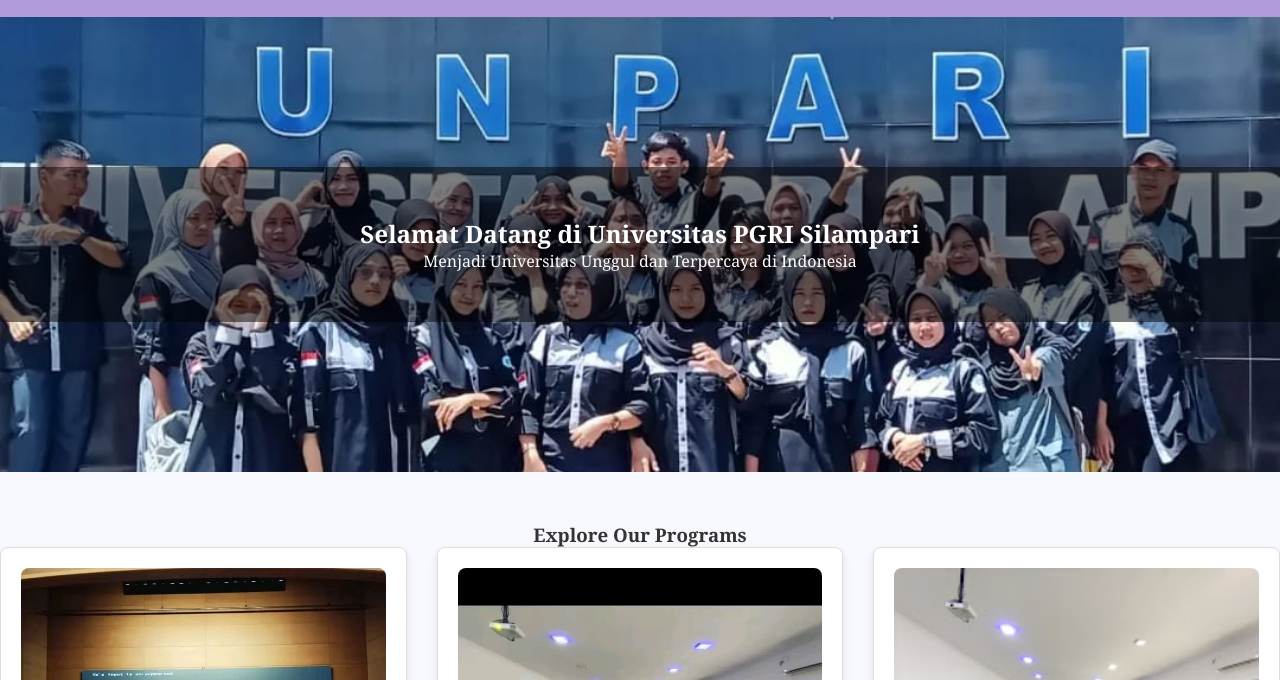
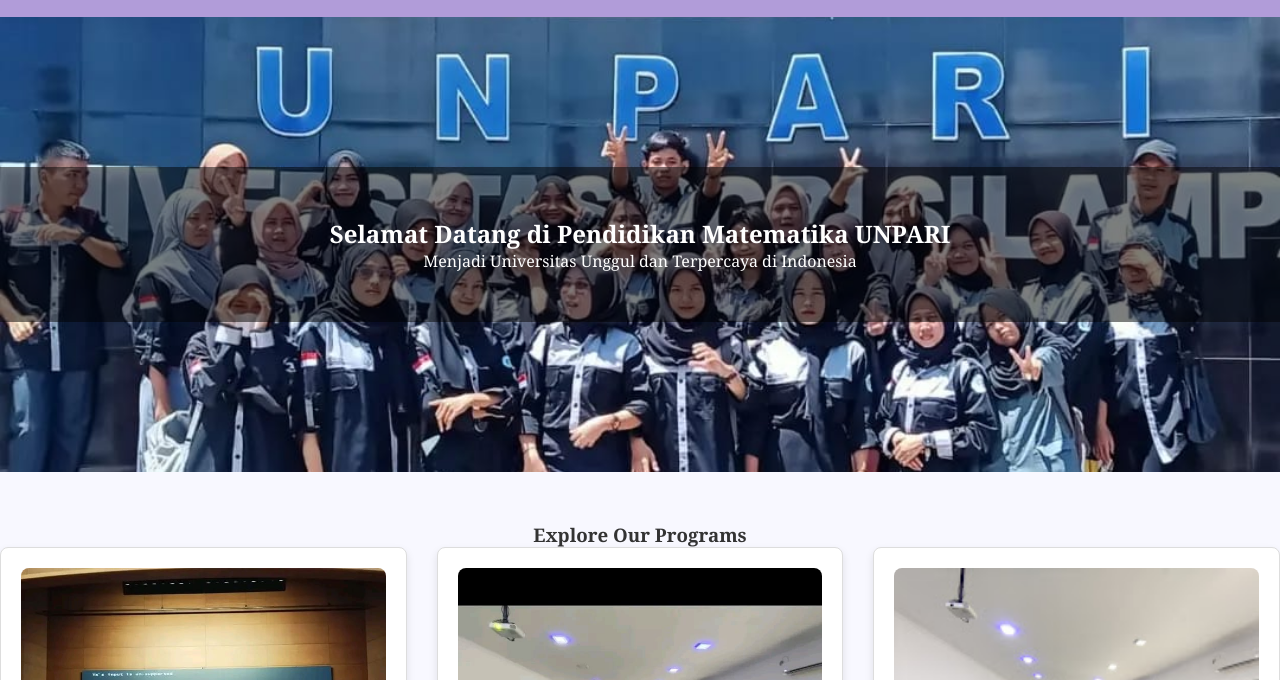
Before and after one commit to WULAN9788/Marketmath_unpari, a plain HTML site: page index.html in a window 1280 px wide. Shown: the part 120-800 px from the top of the page. Drawn offline with Linux system fonts and the light colour scheme.

Commit message:
Update index.html
Signed-off-by: WULAN9788 <km7sdn46lubuklinggau@gmail.com>

```diff
--- a/index.html
+++ b/index.html
@@ -257,7 +257,7 @@
 
     <section id="hero">
         <div class="hero-container">
-            <h2>Selamat Datang di Universitas PGRI Silampari</h2>
+            <h2>Selamat Datang di Pendidikan Matematika UNPARI</h2>
             <p>Menjadi Universitas Unggul dan Terpercaya di Indonesia</p>
         </div>
     </section>
```
